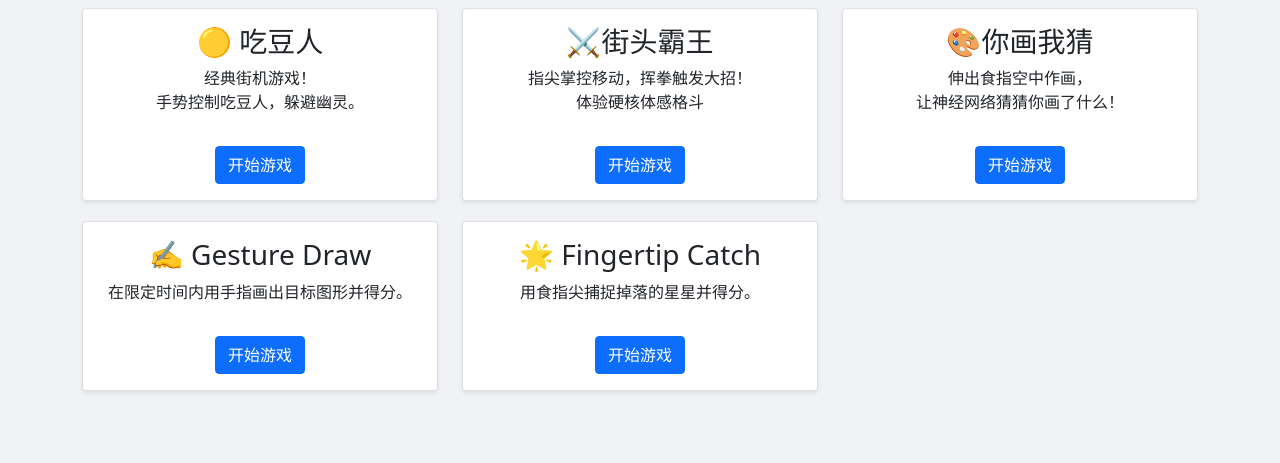
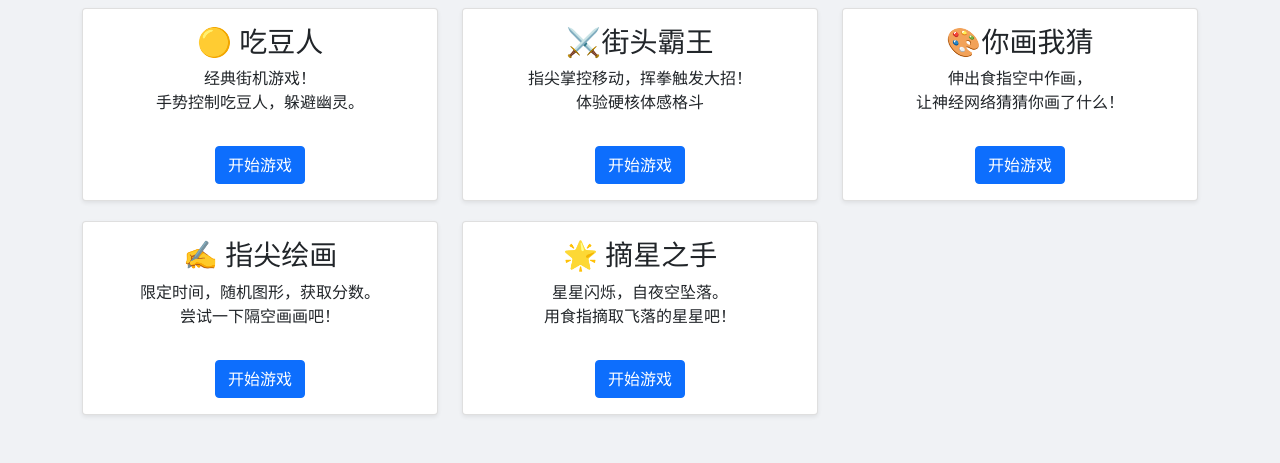
Before and after one commit to terriyyy/Python-project-based-on-MediaPipe, a Flask app: page / in a window 1280 px wide. Shown: the part 422-885 px from the top of the page. Before the commit the page ends 814 px from the top, so only its background shows below. Run offline with Flask 2, Linux system fonts and the light colour scheme.

Commit message:
中间版，调整了布局，待后续优化

```diff
--- a/GestureGameHub/templates/fruit.html
+++ b/GestureGameHub/templates/fruit.html
@@ -120,12 +120,13 @@
     <!-- 顶部导航栏 -->
     <nav class="navbar navbar-dark navbar-custom">
         <div class="container-fluid">
-            <a class="navbar-brand" href="/">
-                <i class="fas fa-gamepad"></i> 手势游戏集
+            <a class="btn btn-outline-info btn-sm" href="/">
+                <i class="fas fa-gamepad"></i> 返回大厅
             </a>
             <span class="navbar-text">
                 <i class="fas fa-hand-pointer"></i> 水果忍者
             </span>
+            <div style="width: 80px;"></div> <!-- 占位符保持居中 -->
         </div>
     </nav>
 
--- a/GestureGameHub/templates/index.html
+++ b/GestureGameHub/templates/index.html
@@ -81,8 +81,8 @@
             <div class="col-md-4">
                 <div class="card game-card h-100 shadow-sm" onclick="window.location.href='/play/gesture_draw'">
                     <div class="card-body text-center">
-                        <h3 class="card-title">✍️ Gesture Draw</h3>
-                        <p class="card-text">在限定时间内用手指画出目标图形并得分。</p>
+                        <h3 class="card-title">✍️ 指尖绘画</h3>
+                        <p class="card-text">限定时间，随机图形，获取分数。<br>尝试一下隔空画画吧！</p>
                         <button class="btn btn-primary mt-3">开始游戏</button>
                     </div>
                 </div>
@@ -91,8 +91,8 @@
             <div class="col-md-4">
                 <div class="card game-card h-100 shadow-sm" onclick="window.location.href='/play/fingertip_catch'">
                     <div class="card-body text-center">
-                        <h3 class="card-title">🌟 Fingertip Catch</h3>
-                        <p class="card-text">用食指尖捕捉掉落的星星并得分。</p>
+                        <h3 class="card-title">🌟 摘星之手</h3>
+                        <p class="card-text">星星闪烁，自夜空坠落。<br>用食指摘取飞落的星星吧！</p>
                         <button class="btn btn-primary mt-3">开始游戏</button>
                     </div>
                 </div>
```
